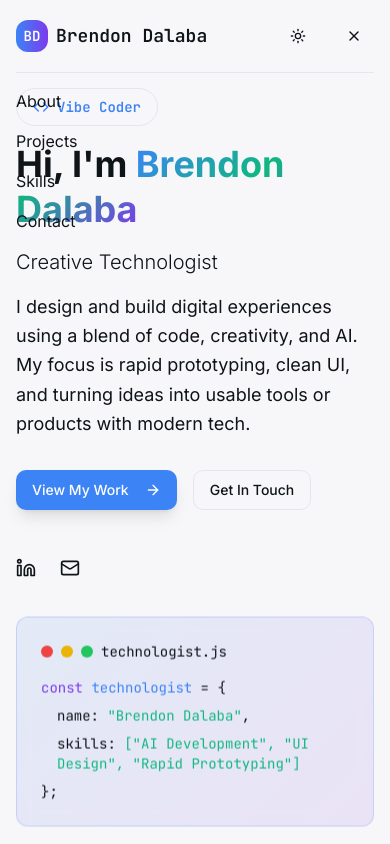
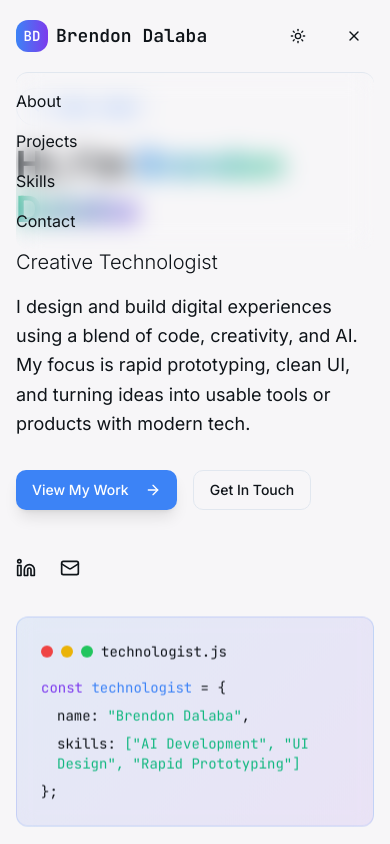
Before and after one commit to bdalaba/bd-portfolio, a React (Vite) app: page / in a window 390 px wide. Both pictures are taken after a click on the button 354 px from the left and 36 px from the top of the page. Shown: the top 844 px of the page. Built offline with nearby package versions, Linux system fonts and the light colour scheme.

Commit message:
Fixed mobile menu blur issue

```diff
--- a/src/components/header.tsx
+++ b/src/components/header.tsx
@@ -109,7 +109,7 @@ export function Header() {
 
         {/* Mobile Menu */}
         {isMenuOpen && (
-          <div className="md:hidden mt-4 pb-4 border-t border-border">
+          <div className="md:hidden mt-4 pb-4 border-t border-border bg-background/95 dark:bg-dark-bg/95 backdrop-blur-md rounded-lg">
             <div className="flex flex-col space-y-4 pt-4">
               <button
                 onClick={() => scrollToSection("about")}
```
